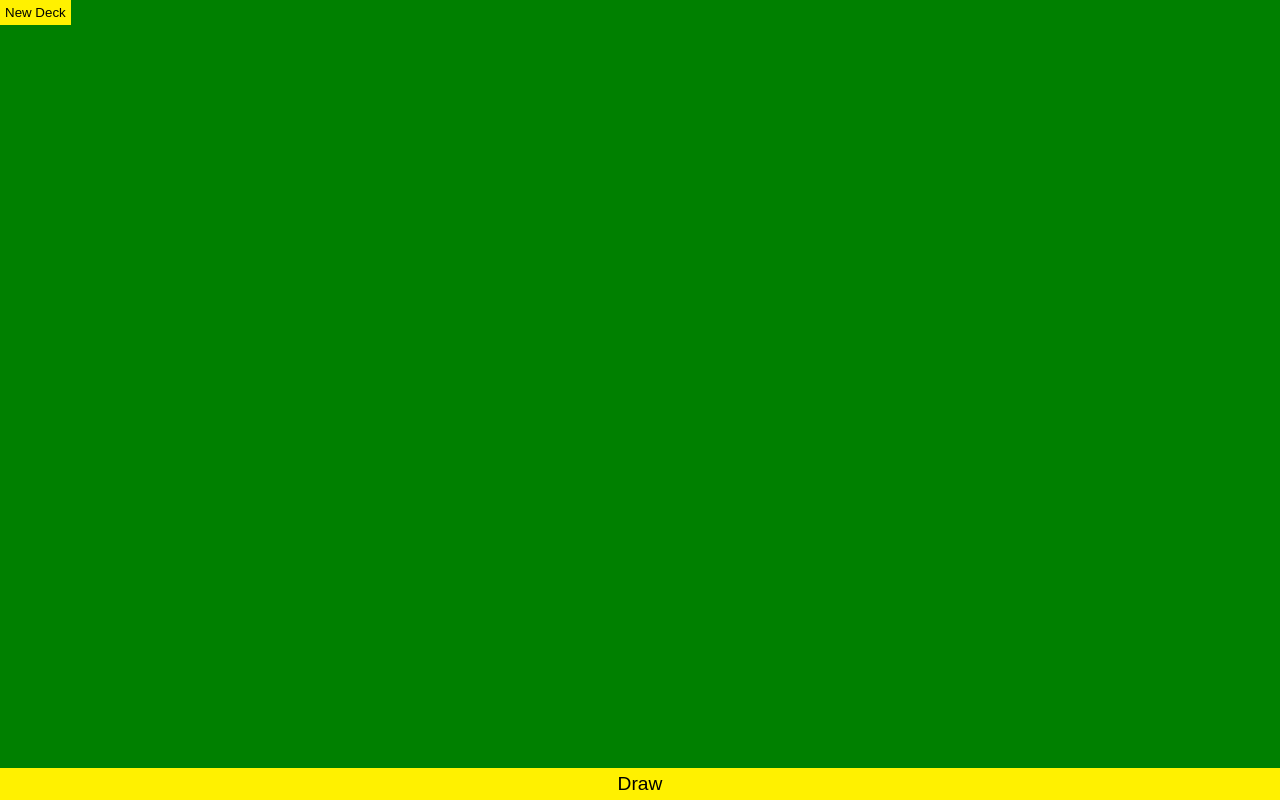
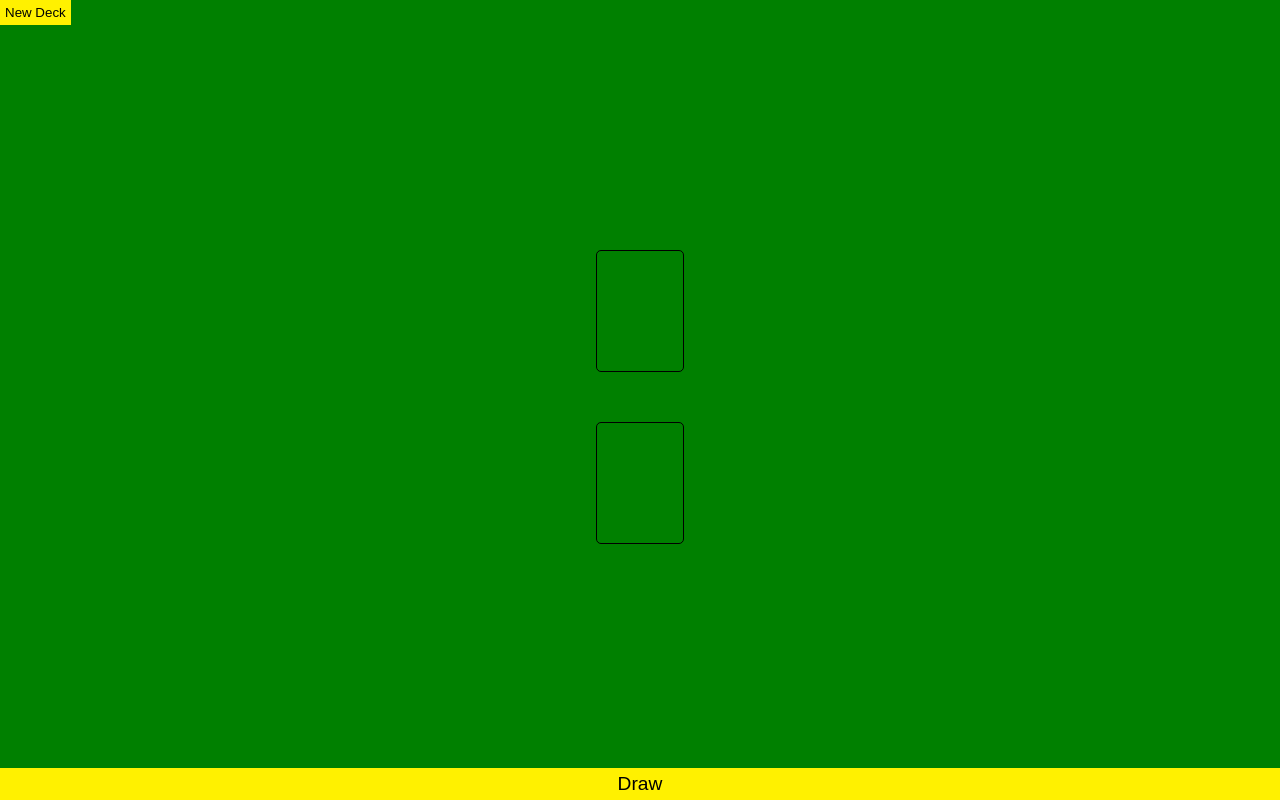
Before and after one commit to min-khanthee/Cardgame, a plain HTML site: page index.html in a window 1280 px wide. Drawn offline with Linux system fonts and the light colour scheme.

Commit message:
add card placeholders

```diff
--- a/index.css
+++ b/index.css
@@ -4,6 +4,7 @@
   padding: 0;
   background: green;
   font-family: 'Exo 2', sans-serif;
+  align-items: center;
   height: 100vh;
 }
 
@@ -27,4 +28,16 @@
 button#new-cards {
   font-size: 1.2em;
   padding: 5px;
+  align-self: stretch;
 }
+
+div.card-slot {
+  border: 1px solid black;
+  border-radius: 5px;
+  height: 120px;
+  width: calc(120px * 5 / 7);
+}
+
+div.card-slot:nth-of-type(1) {
+  margin-bottom: 50px;
+}
--- a/index.html
+++ b/index.html
@@ -6,7 +6,10 @@
   </head>
   <body>
     <button id="deck-btn">New Deck</button>
-    <div id="cards"></div>
+    <div id="cards">
+      <div class="card-slot"></div>
+      <div class="card-slot"></div>
+    </div>
     <button id="new-cards">Draw</button>
     <script src="index.js"></script>
   </body>
```
